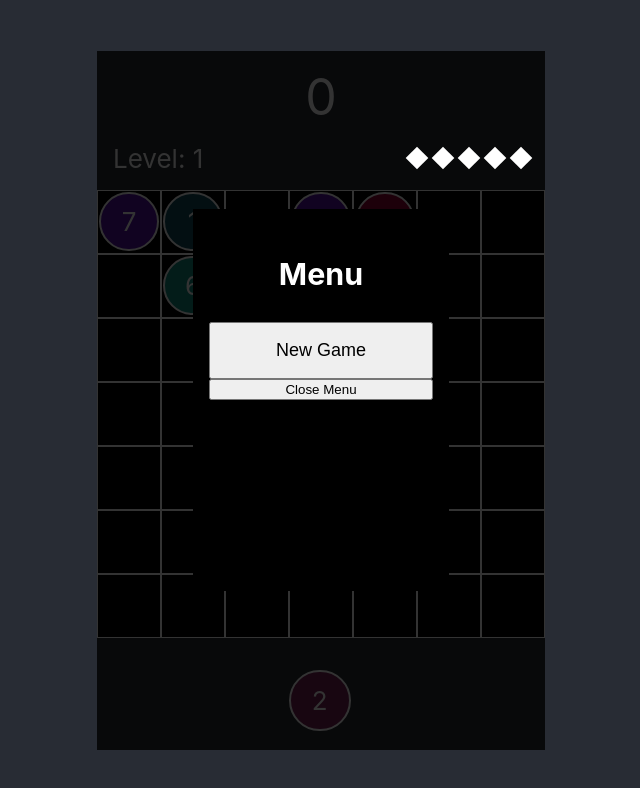
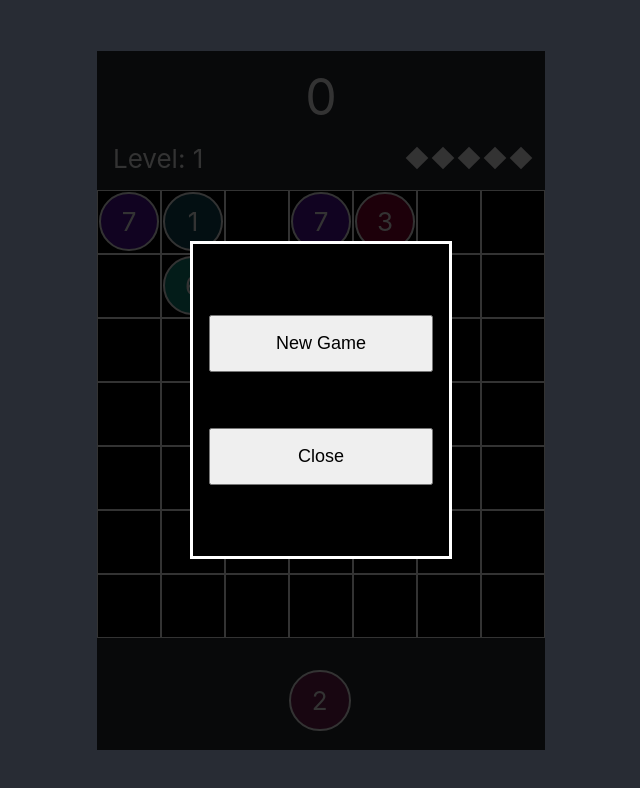
Before and after one commit to conmart/seven-up, a React (Create React App) app: page / in a window 1280 px wide. Both pictures are taken after a click on the element 440 px from the left and 73 px from the top of the page. Shown: the top 788 px of the page, without its empty margins (319-959 px from the left). Built offline with nearby package versions, Linux system fonts and the light colour scheme.

Commit message:
fix toggle and improve styling

```diff
--- a/src/components/gameMenu.tsx
+++ b/src/components/gameMenu.tsx
@@ -17,15 +17,17 @@ const GameMenu: React.FC<{ newGame: () => any }> = ({ newGame }) => {
         <Fragment>
           <div className="menuBackground" onClick={toggleMenu}></div>
           <div className="menuContainer">
-            <h3>Menu</h3>
-            <button className="newGame" onClick={() => {
-              newGame()
-              toggleMenu()
-            }}>
+            <button
+              className="newGame"
+              onClick={() => {
+                newGame();
+                toggleMenu();
+              }}
+            >
               New Game
             </button>
             <button className="closeMenu" onClick={toggleMenu}>
-              Close Menu
+              Close
             </button>
           </div>
         </Fragment>
--- a/src/index.css
+++ b/src/index.css
@@ -150,7 +150,7 @@ code {
   flex-direction: column;
 }
 
-.newGame {
+button {
   cursor: pointer;
   padding: 1rem;
   font-size: large;
@@ -178,14 +178,18 @@ code {
   width: 100%;
   height: 100%;
   background-color: rgba(0, 0, 0, 0.8);
+  z-index: 2;
 }
 
 .menuContainer {
   position: absolute;
   display: flex;
   flex-direction: column;
-  height: 50%;
+  height: 40%;
   width: 50%;
   background-color: black;
   padding: 1rem;
+  z-index: 2;
+  border: 3px solid;
+  justify-content: space-evenly;
 }
```
